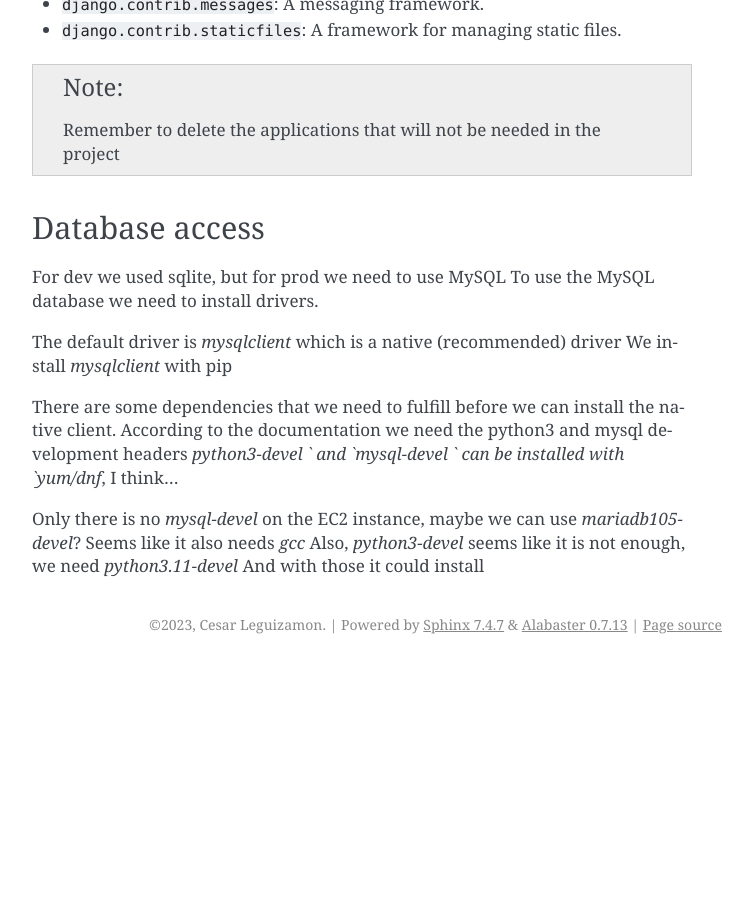
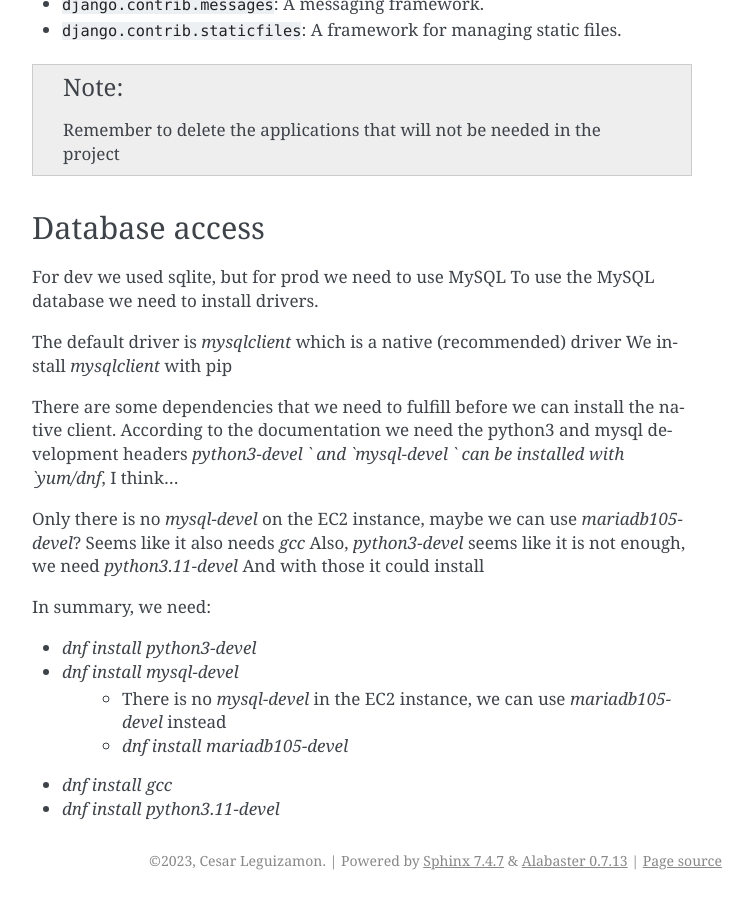
Before and after one commit to fabi1816/super-duper-potato, a Sphinx documentation site: the page built from docs/source/django.rst, in a window 1280 px wide and 900 px high, scrolled down 2418 px. Shown: the whole window, without its empty margins (388-1141 px from the left). Built offline with Sphinx 7.4.7, drawn with Linux system fonts in a browser that asks for light colours; before the commit the page ends 3082 px from its top, so only the background shows below that.

Commit message:
Updated the docuementation

```diff
--- a/docs/source/django.rst
+++ b/docs/source/django.rst
@@ -134,3 +134,12 @@ Only there is no `mysql-devel` on the EC2 instance, maybe we can use `mariadb105
 Seems like it also needs `gcc`
 Also, `python3-devel` seems like it is not enough, we need `python3.11-devel`
 And with those it could install
+
+In summary, we need:
+
+- `dnf install python3-devel`
+- `dnf install mysql-devel`
+    - There is no `mysql-devel` in the EC2 instance, we can use `mariadb105-devel` instead
+    - `dnf install mariadb105-devel`
+- `dnf install gcc`
+- `dnf install python3.11-devel`
--- a/docs/source/roadmap.rst
+++ b/docs/source/roadmap.rst
@@ -11,7 +11,7 @@ I'll try to keep this organized
 +========+==============================+
 |    95% | :ref:`potato-roadmap`        |
 +--------+------------------------------+
-|    80% | :ref:`recipes-roadmap`       |
+|    90% | :ref:`recipes-roadmap`       |
 +--------+------------------------------+
 |    80% | :ref:`frontpage-roadmap`     |
 +--------+------------------------------+
@@ -21,7 +21,7 @@ I'll try to keep this organized
 +--------+------------------------------+
 |    80% | :ref:`cdci-roadmap`          |
 +--------+------------------------------+
-|    90% | :ref:`cloud-server-roadmap`  |
+|   100% | :ref:`cloud-server-roadmap`  |
 +--------+------------------------------+
 |     0% | :ref:`miscellaneous-roadmap` |
 +--------+------------------------------+
@@ -196,7 +196,7 @@ We wanted to use Azure for its tight integration with Github, however that is no
 +--------+-------------------------------------------------+
 |   100% | Get a domain name for this application          |
 +--------+-------------------------------------------------+
-|        | Configure Auth0 to handle this domain           |
+|   100% | Configure Auth0 to handle this domain           |
 +--------+-------------------------------------------------+
 |   100% | Setup Nginx                                     |
 +--------+-------------------------------------------------+
```
